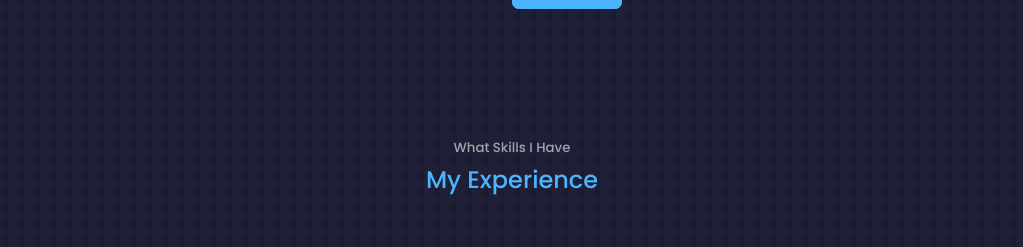
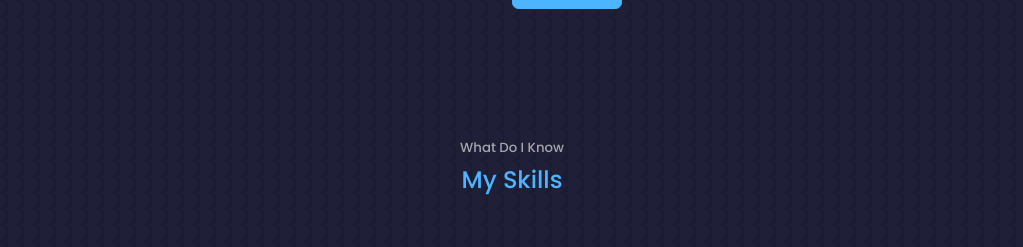
Before and after one commit to RafaelBerger/rafael-portfolio, a React (Create React App) app: page / in a window 1280 px wide. Shown: the part 1479-1726 px from the top of the page, without its empty margins (128-1151 px from the left). Built offline with nearby package versions, Linux system fonts and the light colour scheme.

Commit message:
Título ajustado

```diff
--- a/src/components/experience/Experience.jsx
+++ b/src/components/experience/Experience.jsx
@@ -5,8 +5,8 @@ import { BsPatchCheckFill } from "react-icons/bs";
 const Experience = () => {
   return (
     <section id="experience">
-      <h5>What Skills I Have</h5>
-      <h2>My Experience</h2>
+      <h5>What Do I Know</h5>
+      <h2>My Skills</h2>
 
       <div className="container experience__container">
         <div className="experience__frontend">
```
